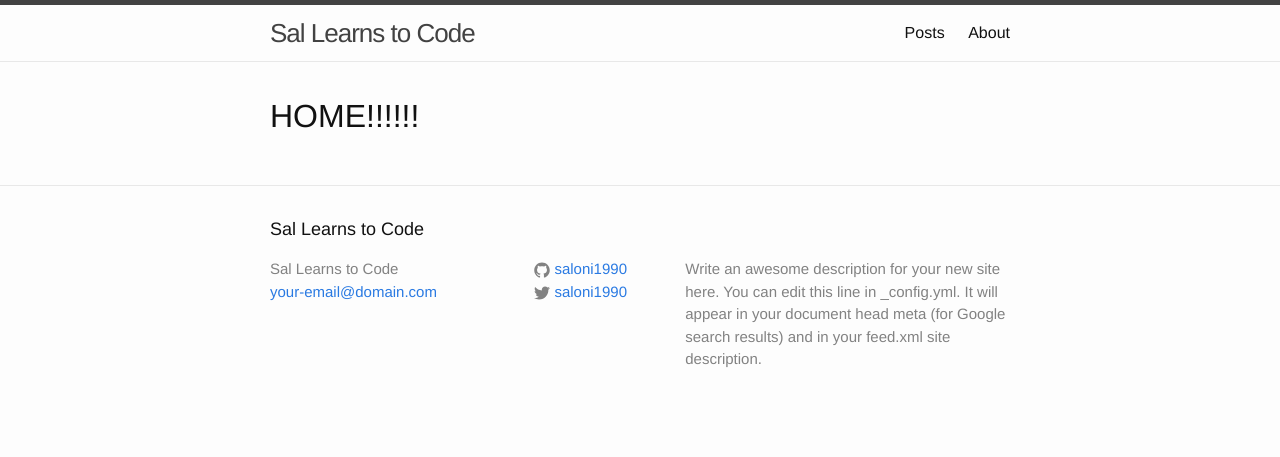
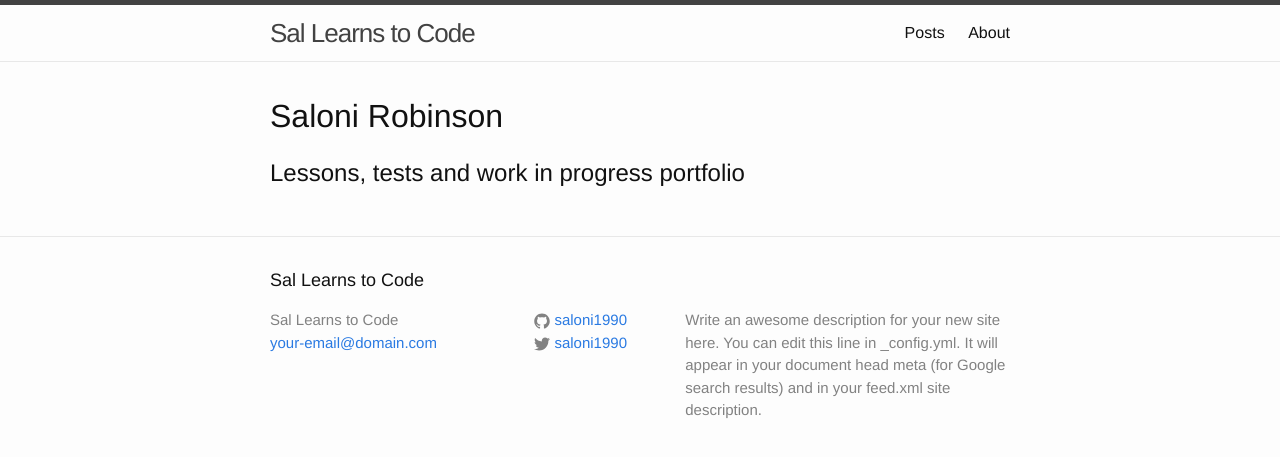
Before and after one commit to saloni1990/saloni1990.github.io, a Jekyll site: the page built from index.html, in a window 1280 px wide. Shown: the top 457 px of the page. Built offline with Jekyll 4.4.1, drawn with Linux system fonts in a browser that asks for light colours.

Commit message:
Update index.html

```diff
--- a/index.html
+++ b/index.html
@@ -3,6 +3,7 @@ layout: home
 ---
 <html>
 <body>
- <h1>HOME!!!!!!</h1>
+ <h1>Saloni Robinson</h1>
+ <h2> Lessons, tests and work in progress portfolio</h2>
  </body>
 </html>
```
